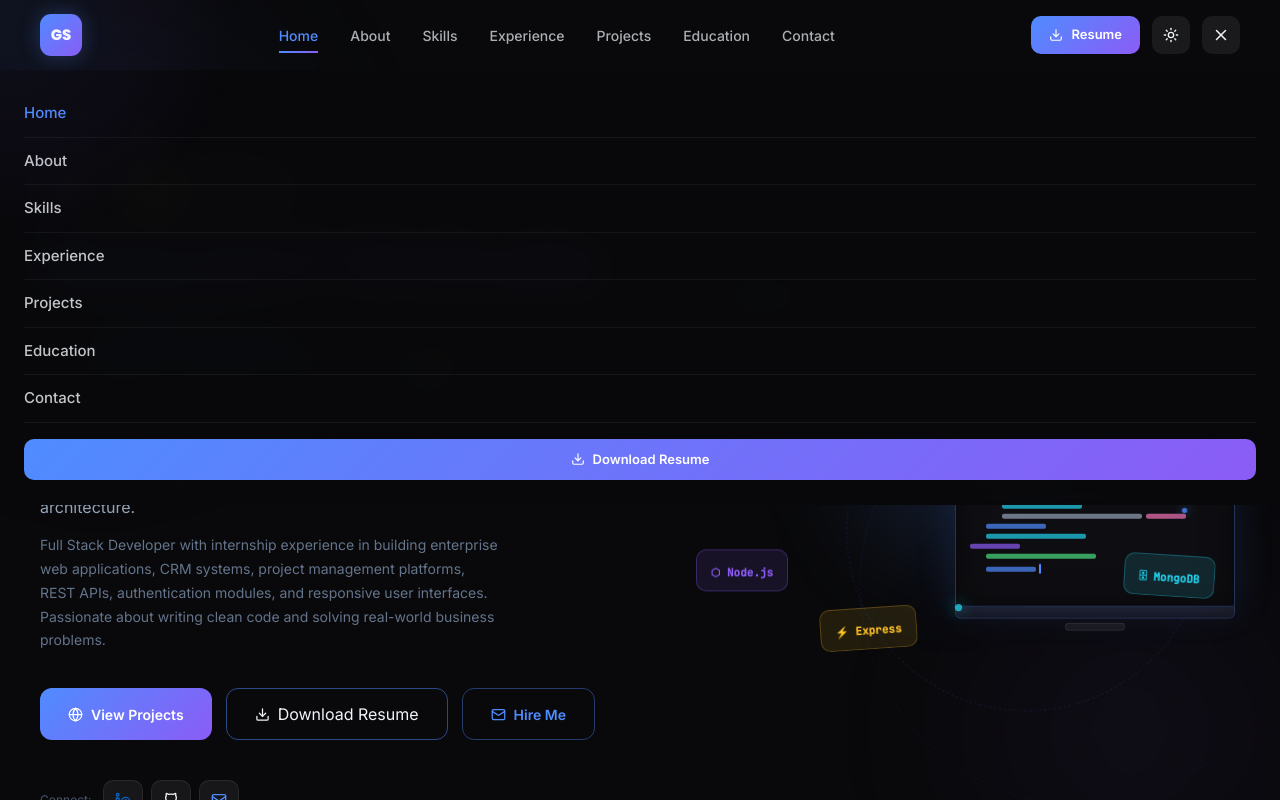
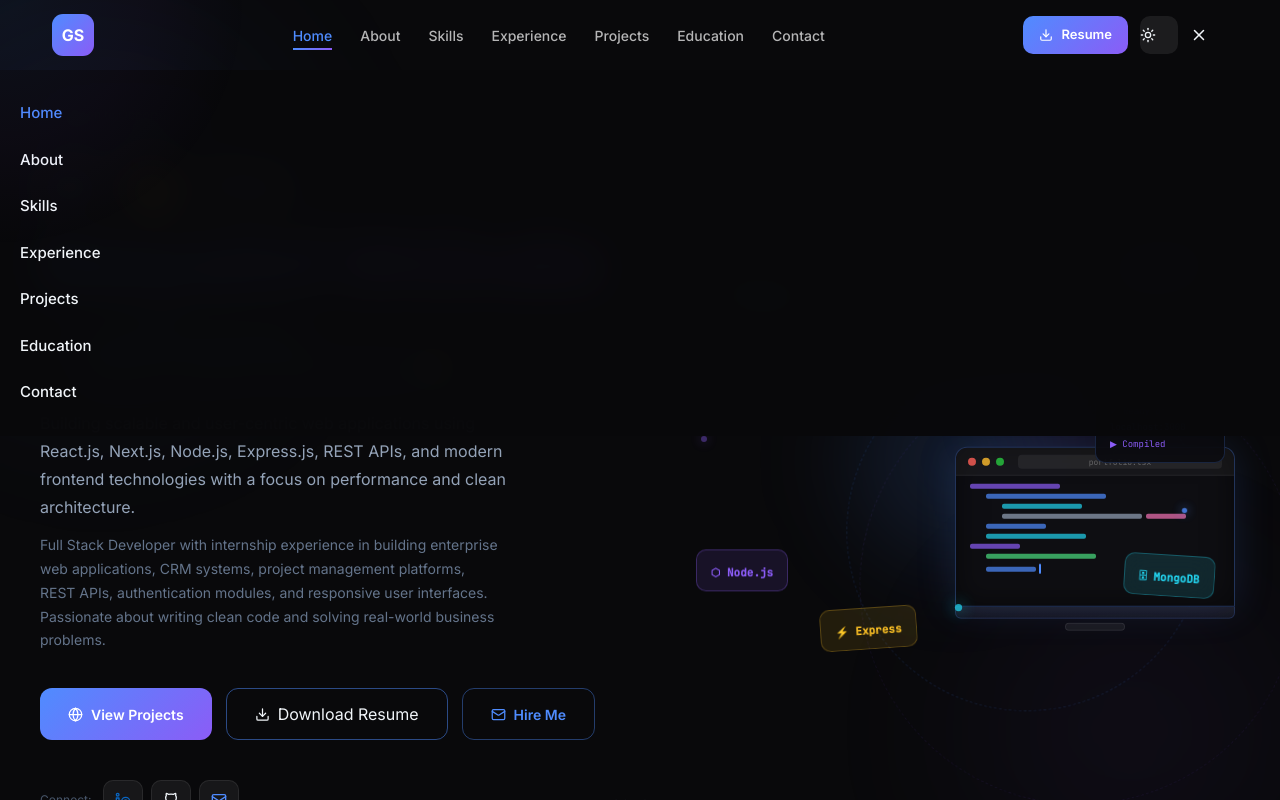
Before and after one commit to gayatrissss/my-portfolio, a React (Vite) app: page / in a window 1280 px wide. Both pictures are taken after a click on the button 1220 px from the left and 35 px from the top of the page. Shown: the top 800 px of the page. Built offline with nearby package versions, Linux system fonts and the light colour scheme.

Commit message:
second commit

```diff
--- a/src/app/App.tsx
+++ b/src/app/App.tsx
@@ -258,119 +258,249 @@ function Navbar({ isDark, setIsDark }: { isDark: boolean; setIsDark: (v: boolean
   const [menuOpen, setMenuOpen] = useState(false);
   const [active, setActive] = useState("Home");
 
+  // ─── scroll background
   useEffect(() => {
-    const onScroll = () => setScrolled(window.scrollY > 40);
+    const onScroll = () => {
+      setScrolled(window.scrollY > 40);
+    };
+
     window.addEventListener("scroll", onScroll);
     return () => window.removeEventListener("scroll", onScroll);
   }, []);
 
+  // ─── manual scroll spy (SAFE - no IntersectionObserver errors)
+  useEffect(() => {
+    const handleScrollSpy = () => {
+      const sections = NAV_LINKS.map((l) =>
+        document.getElementById(l.toLowerCase())
+      );
+
+      let current = "Home";
+
+      sections.forEach((section, index) => {
+        if (!section) return;
+
+        const rect = section.getBoundingClientRect();
+        if (rect.top <= 120) {
+          current = NAV_LINKS[index];
+        }
+      });
+
+      setActive(current);
+    };
+
+    window.addEventListener("scroll", handleScrollSpy);
+    return () => window.removeEventListener("scroll", handleScrollSpy);
+  }, []);
+
   const scrollTo = (id: string) => {
-    document.getElementById(id.toLowerCase())?.scrollIntoView({ behavior: "smooth" });
-    setActive(id);
+    document
+      .getElementById(id.toLowerCase())
+      ?.scrollIntoView({ behavior: "smooth" });
+
     setMenuOpen(false);
   };
 
   const navBg = scrolled
-    ? (isDark ? "rgba(9,9,11,.9)" : "rgba(248,250,252,.9)")
+    ? isDark
+      ? "rgba(9,9,11,.9)"
+      : "rgba(248,250,252,.9)"
     : "transparent";
+
   const textColor = isDark ? "#f1f5f9" : "#0f172a";
-  const borderColor = scrolled ? (isDark ? "rgba(255,255,255,.08)" : "rgba(0,0,0,.08)") : "transparent";
+
+  const borderColor = scrolled
+    ? isDark
+      ? "rgba(255,255,255,.08)"
+      : "rgba(0,0,0,.08)"
+    : "transparent";
 
   return (
     <>
-      <nav style={{
-        position: "fixed", top: 0, left: 0, right: 0, zIndex: 1000,
-        background: navBg, backdropFilter: scrolled ? "blur(20px) saturate(180%)" : "none",
-        borderBottom: `1px solid ${borderColor}`,
-        transition: "all .35s ease", padding: "0 24px"
-      }}>
-        <div style={{ maxWidth: 1200, margin: "0 auto", display: "flex", alignItems: "center", justifyContent: "space-between", height: 70 }}>
-          {/* Logo */}
-          <button onClick={() => scrollTo("home")} style={{
-            width: 42, height: 42, borderRadius: 11,
-            background: "linear-gradient(135deg,#4F8CFF,#8B5CF6)",
-            display: "flex", alignItems: "center", justifyContent: "center",
-            fontFamily: "'Poppins',sans-serif", fontWeight: 800, fontSize: 15, color: "#fff",
-            border: "none", cursor: "pointer", boxShadow: "0 0 20px rgba(79,140,255,.3)"
-          }}>GS</button>
-
-          {/* Desktop links */}
-          <div className="hide-mobile" style={{ display: "flex", alignItems: "center", gap: 32 }}>
-            {NAV_LINKS.map(l => (
-              <button key={l} onClick={() => scrollTo(l.toLowerCase())} className={`nav-link ${active === l ? "active" : ""}`}
+      {/* NAVBAR */}
+   <nav
+  style={{
+    position: "fixed",
+    top: 0,
+    left: 0,
+    width: "100%",
+    height: 70,
+    zIndex: 99999,
+    background: navBg,
+    backdropFilter: scrolled ? "blur(20px)" : "none",
+    WebkitBackdropFilter: scrolled ? "blur(20px)" : "none",
+    borderBottom: `1px solid ${borderColor}`,
+    transition: "all .3s ease",
+  }}
+>
+     <div
+  style={{
+    width: "100%",
+    maxWidth: 1200,
+    margin: "0 auto",
+    display: "flex",
+    alignItems: "center",
+    justifyContent: "space-between",
+    height: 70,
+    padding: "0 12px",
+  }}
+>
+          {/* LOGO */}
+          <button
+            onClick={() => scrollTo("home")}
+            style={{
+              width: 42,
+              height: 42,
+              borderRadius: 11,
+              background: "linear-gradient(135deg,#4F8CFF,#8B5CF6)",
+              border: "none",
+              cursor: "pointer",
+              color: "#fff",
+              fontWeight: 800,
+            }}
+          >
+            GS
+          </button>
+
+          {/* DESKTOP LINKS */}
+          <div className="hide-mobile" style={{ display: "flex", gap: 28 }}>
+            {NAV_LINKS.map((l) => (
+              <button
+                key={l}
+                onClick={() => scrollTo(l.toLowerCase())}
                 style={{
-                  background: "none", border: "none", cursor: "pointer",
-                  fontSize: 14, fontWeight: 500, color: active === l ? "#4F8CFF" : (isDark ? "rgba(241,245,249,.7)" : "rgba(15,23,42,.7)"),
-                  fontFamily: "'Inter',sans-serif", padding: "4px 0"
-                }}>{l}</button>
+                  background: "none",
+                  border: "none",
+                  cursor: "pointer",
+                  fontSize: 14,
+                  fontWeight: 500,
+                  color:
+                    active === l
+                      ? "#4F8CFF"
+                      : isDark
+                      ? "rgba(255,255,255,.7)"
+                      : "rgba(0,0,0,.6)",
+                  position: "relative",
+                }}
+              >
+                {l}
+
+                {/* underline */}
+                <span
+                  style={{
+                    position: "absolute",
+                    bottom: -4,
+                    left: 0,
+                    height: 2,
+                    width: active === l ? "100%" : "0%",
+                    background: "linear-gradient(90deg,#4F8CFF,#8B5CF6)",
+                    transition: "0.25s",
+                  }}
+                />
+              </button>
             ))}
           </div>
 
-          {/* Actions */}
+          {/* ACTIONS */}
           <div style={{ display: "flex", alignItems: "center", gap: 12 }}>
-            <button className="hide-mobile btnp"onClick={() => window.open("/Shinde_Gayatri_Resume.pdf", "_blank")}
+            {/* Resume */}
+            <button
+              className="hide-mobile btnp"
+              onClick={() =>
+                window.open("/Shinde_Gayatri_Resume.pdf", "_blank")
+              }
               style={{
-                display: "flex", alignItems: "center", gap: 8,
-                padding: "9px 18px", borderRadius: 10, border: "none",
-                cursor: "pointer", fontFamily: "'Inter',sans-serif", fontWeight: 600, fontSize: 13, color: "#fff"
-              }}>
+                display: "flex",
+                alignItems: "center",
+                gap: 8,
+                padding: "9px 16px",
+                borderRadius: 10,
+                border: "none",
+                cursor: "pointer",
+                color: "#fff",
+                fontWeight: 600,
+                fontSize: 13,
+              }}
+            >
               <Download size={14} />
-              <span>Resume</span>
+              Resume
             </button>
-            <button onClick={() => setIsDark(!isDark)}
+
+            {/* Theme */}
+            <button
+              onClick={() => setIsDark(!isDark)}
               style={{
-                width: 38, height: 38, borderRadius: 10, border: "none", cursor: "pointer",
-                background: isDark ? "rgba(255,255,255,.07)" : "rgba(0,0,0,.05)",
-                color: textColor, display: "flex", alignItems: "center", justifyContent: "center",
-                transition: "all .2s ease"
-              }}>
+                width: 38,
+                height: 38,
+                borderRadius: 10,
+                border: "none",
+                cursor: "pointer",
+                background: isDark
+                  ? "rgba(255,255,255,.08)"
+                  : "rgba(0,0,0,.06)",
+                color: textColor,
+              }}
+            >
               {isDark ? <Sun size={16} /> : <Moon size={16} />}
             </button>
-            <button onClick={() => setMenuOpen(!menuOpen)}
+
+            {/* Mobile menu */}
+            <button
+              onClick={() => setMenuOpen(!menuOpen)}
               style={{
-                width: 38, height: 38, borderRadius: 10, border: "none",
-                cursor: "pointer", background: isDark ? "rgba(255,255,255,.07)" : "rgba(0,0,0,.05)",
-                color: textColor, alignItems: "center", justifyContent: "center",
-                display: "flex"
-              }}>
+                width: 38,
+                height: 38,
+                borderRadius: 10,
+                border: "none",
+                cursor: "pointer",
+                color: textColor,
+              }}
+            >
               {menuOpen ? <X size={18} /> : <Menu size={18} />}
             </button>
           </div>
         </div>
       </nav>
 
-      {/* Mobile drawer */}
+      {/* MOBILE MENU */}
       {menuOpen && (
-        <div style={{
-          position: "fixed", top: 70, left: 0, right: 0, zIndex: 999,
-          background: isDark ? "rgba(9,9,11,.97)" : "rgba(248,250,252,.97)",
-          backdropFilter: "blur(20px)", borderBottom: `1px solid ${borderColor}`,
-          padding: "20px 24px 24px"
-        }}>
-          {NAV_LINKS.map(l => (
-            <button key={l} onClick={() => scrollTo(l.toLowerCase())}
+        <div
+          style={{
+            position: "fixed",
+            top: 70,
+            left: 0,
+            right: 0,
+            zIndex: 999,
+            background: isDark
+              ? "rgba(9,9,11,.97)"
+              : "rgba(248,250,252,.97)",
+            backdropFilter: "blur(20px)",
+            padding: 20,
+          }}
+        >
+          {NAV_LINKS.map((l) => (
+            <button
+              key={l}
+              onClick={() => scrollTo(l.toLowerCase())}
               style={{
-                display: "block", width: "100%", textAlign: "left",
-                background: "none", border: "none", cursor: "pointer",
-                fontFamily: "'Inter',sans-serif", fontWeight: 500, fontSize: 15,
-                color: active === l ? "#4F8CFF" : (isDark ? "rgba(241,245,249,.8)" : "rgba(15,23,42,.8)"),
-                padding: "12px 0", borderBottom: `1px solid ${isDark ? "rgba(255,255,255,.05)" : "rgba(0,0,0,.04)"}`
-              }}>{l}</button>
+                display: "block",
+                width: "100%",
+                padding: "12px 0",
+                border: "none",
+                background: "none",
+                textAlign: "left",
+                fontSize: 15,
+                color: active === l ? "#4F8CFF" : textColor,
+              }}
+            >
+              {l}
+            </button>
           ))}
-          <button className="btnp" onClick={() => window.open("/Shinde_Gayatri_Resume.pdf", "_blank")}
-            style={{
-              display: "flex", alignItems: "center", gap: 8, marginTop: 16,
-              padding: "11px 24px", borderRadius: 10, border: "none", cursor: "pointer",
-              fontFamily: "'Inter',sans-serif", fontWeight: 600, fontSize: 13, color: "#fff", width: "100%", justifyContent: "center"
-            }}>
-            <Download size={14} /><span>Download Resume</span>
-          </button>
         </div>
       )}
     </>
   );
 }
-
 // ─── Hero Illustration ───────────────────────────────────────────────────────
 function HeroIllustration() {
   return (
```
